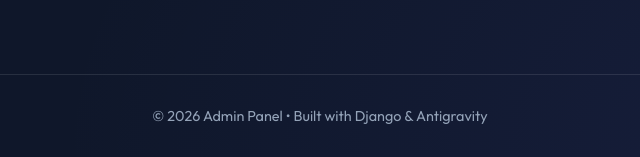
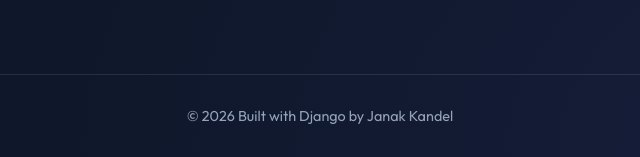
Before and after one commit to Janak27-del/crudwithdjango, a Django app: page / in a window 1280 px wide. Shown: the part 643-800 px from the top of the page, without its empty margins (320-960 px from the left). Run offline with Django 5.2, Linux system fonts and the light colour scheme; data that the repository does not hold is empty.

Commit message:
Create modern UI templates with custom footer by Janak Kandel

```diff
--- a/core/templates/core/base.html
+++ b/core/templates/core/base.html
@@ -67,6 +67,7 @@
             text-decoration: none;
             background: linear-gradient(to right, #6366f1, #a855f7);
             -webkit-background-clip: text;
+            background-clip: text;
             -webkit-text-fill-color: transparent;
         }
 
@@ -165,7 +166,7 @@
     </main>
 
     <footer>
-        <p>&copy; 2026 Admin Panel • Built with Django & Antigravity</p>
+        <p>&copy; 2026 Built with Django by Janak Kandel</p>
     </footer>
 </body>
 </html>
```
